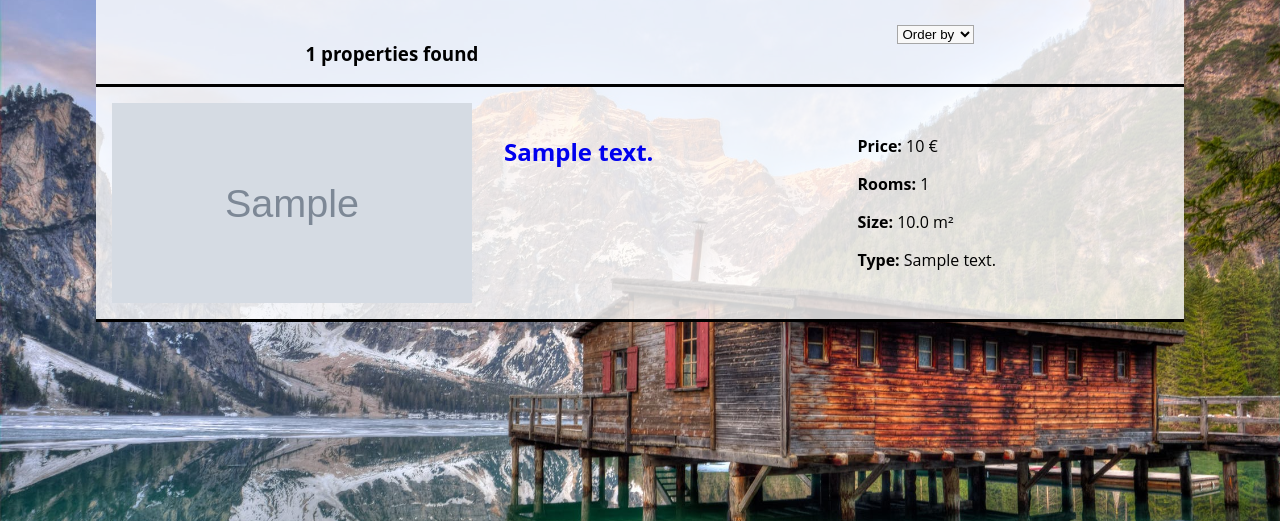
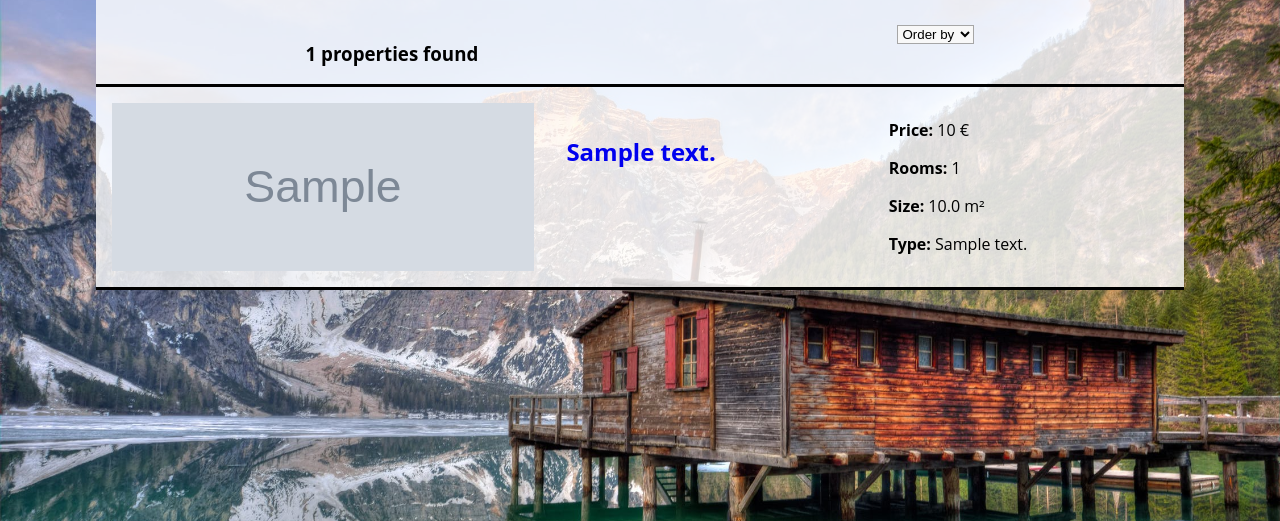
Before and after one commit to ymir17/castleApt, a Django app: template templates/search/search.html in a window 1280 px wide. Shown: the part 72-593 px from the top of the page. Run offline with Django 3.2, Linux system fonts and the light colour scheme; the template is opened without the code that fills it: values that come from a table or form of the project are taken from there, others are empty; tables that the repository leaves empty hold one stand-in row (values such as "Sample post"); grey boxes marked "Sample" are stand-in pictures.

Commit message:
fucked up some search results

```diff
--- a/search/views.py
+++ b/search/views.py
@@ -103,7 +103,7 @@ def index(request):
                                                              Q(rooms__lte=Properties.objects.aggregate(Max('rooms'))))
             else:
                 properties_rooms = Properties.objects.filter(Q(rooms__gte=q['roomL']) &
-                                                             Q(rooms_lte=q['roomH']))
+                                                             Q(rooms__lte=q['roomH']))
 
         if q['types'] == []:
             properties_types = Properties.objects.all()
--- a/static/css/search.css
+++ b/static/css/search.css
@@ -1,7 +1,10 @@
 .img-container{
     background-color: #4f4f4f;
     order: 0;
-    flex-basis: 22.5rem;
+    /*flex-basis: 22.5rem;*/
+    width: 40%;
+    height: auto;
+
 }
 
 .container-prop{
--- a/templates/search/search.html
+++ b/templates/search/search.html
@@ -30,7 +30,9 @@
                 <div class='img-container'>
                     {% for propimg in propimgs %}
                         {% if property.propertyId == propimg.propertyId_id %}
-                            <img class='prop-img' src="{{ propimg.propImgUrl }}" alt="Property Image" width="150px" height="200px">
+                            <div style="width: 100%; height: 100%; background-image: url({{ propimg.propImgUrl }}); background-size: cover; background-position: 50%;">
+{#                                <img class='prop-img' src="{{ propimg.propImgUrl }}" alt="Property Image" width="150px" height="200px">#}
+                            </div>
                         {% endif %}
                     {% endfor %}
                 </div>
```
